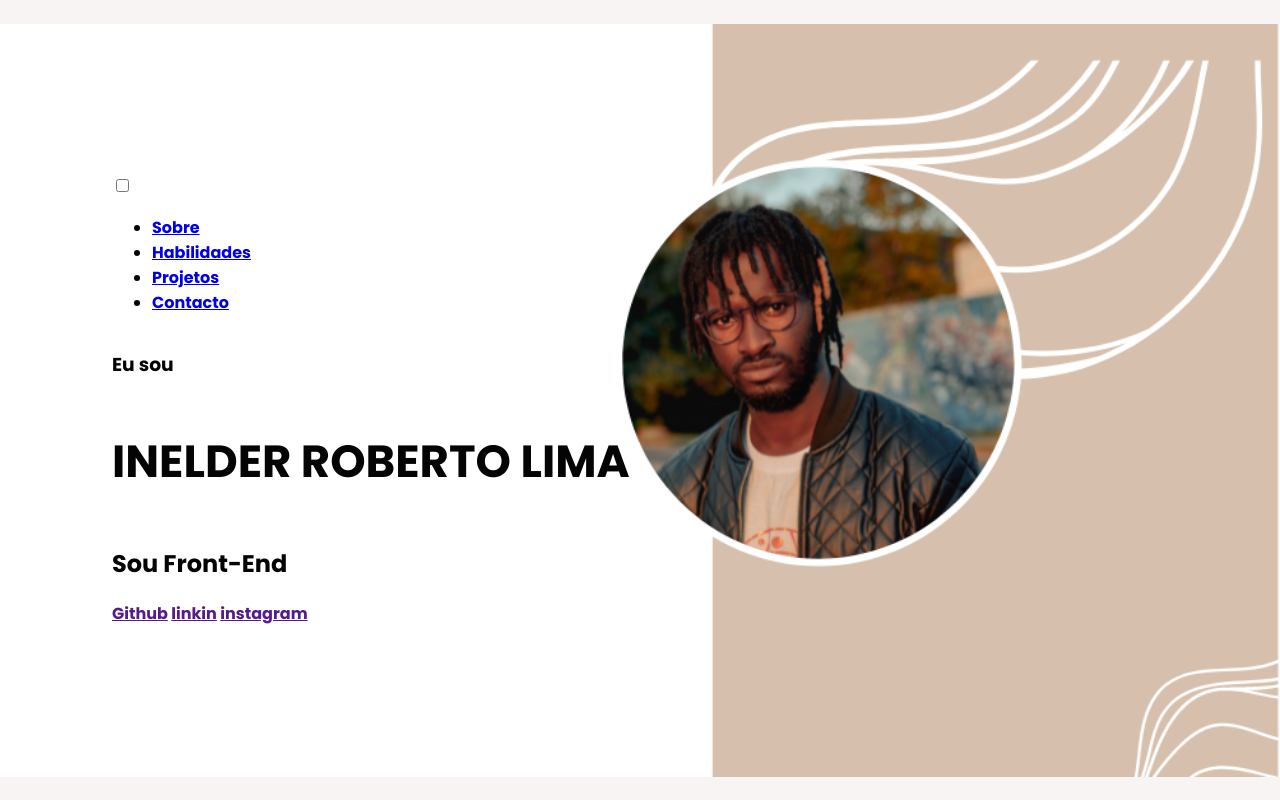
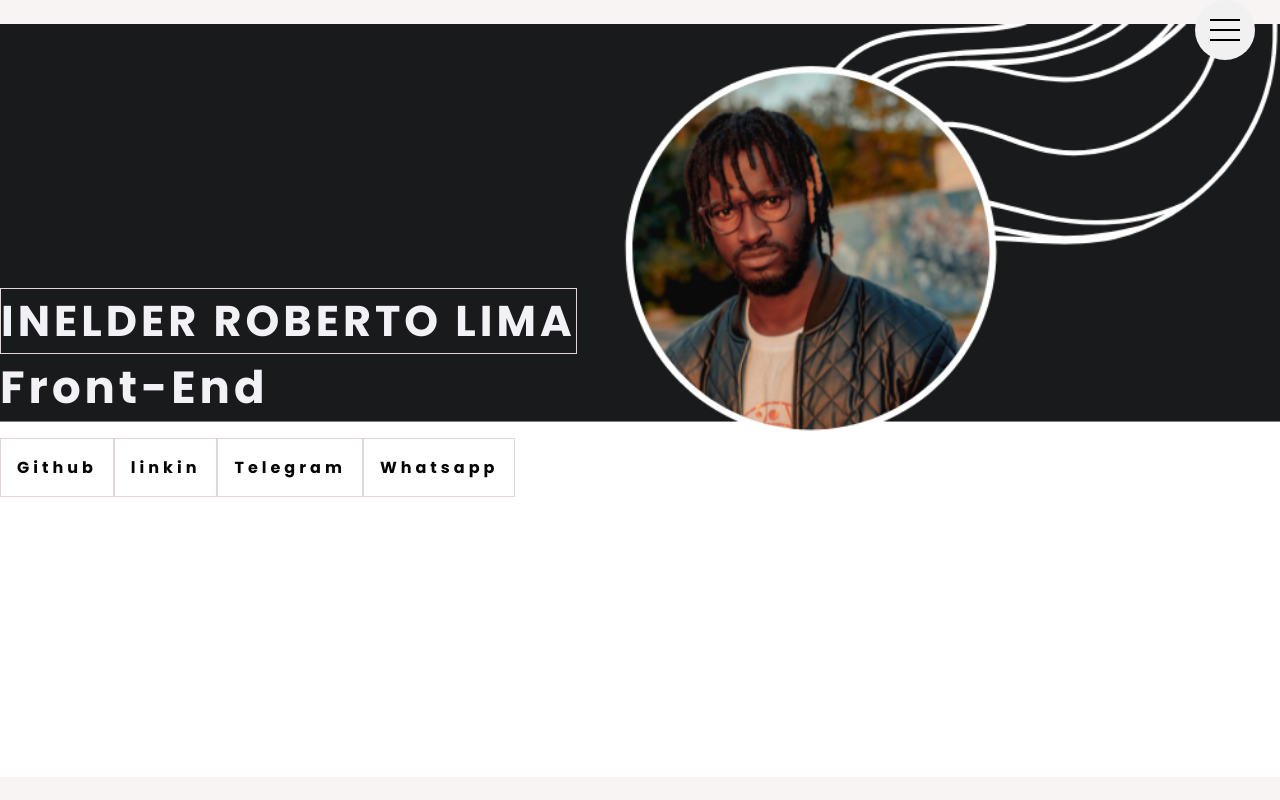
Before and after one commit to INELDER/PORTOFOLIO, a plain HTML site: page index.html in a window 1280 px wide. Drawn offline with Linux system fonts and the light colour scheme.

Commit message:
resolvido menu bolha e estilizacao do mesmo, e ainda adicionado links de redes socias, imagem de fundo

```diff
--- a/css/style.css
+++ b/css/style.css
@@ -1,25 +1,24 @@
 @import url('https://fonts.googleapis.com/css2?family=Poppins:wght@700&display=swap');
 
 body{
+  font-family: 'poppins'  , sans-serif;
+  color: #f1f1f6
+}
+
+*,
+*:before,
+*:after {
   margin: 0;
   padding: 0;
-  font-family: 'poppins'  , sans-serif;
-  color: #f3f3f6
+  box-sizing: border-box;
 }
 
+body {
 
-body{
-  margin: 0;
-  padding: 0;
-  font-family: 'poppins'  , sans-serif;
-  color: #040405
-}
-
-.header-container{
  height: 100vh;
  width: 100vw;
  background-color: rgb(248, 244, 244);
- background-image: url("../img/inel.png");
+ background-image: url("../img/ine.png");
  background-repeat: no-repeat;
  background-position: center;
  background-size: contain;
@@ -28,12 +27,145 @@ body{
  justify-content:center;
  align-items: flex-start;
  box-sizing: border-box;
- padding:0 112px;
- position:relative;
 
 }
 
 h1{
+  font-size: 43px;
+  text-transform: uppercase;
+  letter-spacing: 4px;
+  border: 1px solid #e0d5d7;
+  /*eliminei a borda*/
+
+}
+
+h2{
   font-size: 45px;
   text-transform: capitalize;
+  letter-spacing: 4px;
+
 }
+.social-midia{
+  margin-top: 1rem;
+  display: flex;
+
+}
+
+
+.social-midia a{
+  text-decoration: none;
+  color:#060606;
+  padding: 1rem;
+  border: 1px solid #e0d5d7;
+  letter-spacing: 4px;
+  display: flex;
+  align-items:center;
+  justify-content: center;
+  transition: 4s ease-in-out;
+
+}
+
+a:hover{
+  background-color: rgb(225, 189, 189);
+}
+
+.menu {
+  background: rgb(242, 241, 241);
+  border-radius: 50%;
+  width: 60px;
+  height: 60px;
+  position: fixed;
+  top: 0;
+  right: 25px;
+}
+
+.hamburguer {
+  position: relative;
+  display: block;
+  background: #000;
+  width: 30px;
+  height: 2px;
+  top: 29px;
+  left: 15px;
+  transition: 0.5s ease-in-out;
+}
+
+.hamburguer:before,
+.hamburguer:after {
+  background: #000;
+  content: '';
+  display: block;
+  width: 100%;
+  height: 100%;
+  position: absolute;
+  transition: 0.5s ease-in-out;
+}
+
+.hamburguer:before {
+  top: -10px;
+}
+
+.hamburguer:after {
+  bottom: -10px;
+}
+
+input {
+  display: none;
+}
+
+input:checked ~ label .hamburguer {
+  transform: rotate(45deg);
+}
+
+input:checked ~ label .hamburguer:before {
+  transform: rotate(90deg);
+  top: 0;
+}
+
+input:checked ~ label .hamburguer:after {
+  transform: rotate(90deg);
+  bottom: 0;
+}
+
+.menu {
+  cursor: pointer;
+  box-shadow: 0 0 0 0 #fff, 0 0 0 0 #fff;
+  transition: box-shadow 1.1s cubic-bezier(0.19, 1, 0.22, 1);
+}
+
+.menu:hover {
+  box-shadow: 0 0 0 8px #fff, 0 0 0 8px #fff;
+}
+
+/* animação do menu*/
+input:checked ~ label .menu {
+  box-shadow: 0 0 0 130vw #fff, 0 0 0 130vh #fff;
+}
+
+/* só aparecer o menu ao clicar*/
+input:checked ~ ul {
+  opacity: 1;
+}
+
+/* animação e estilo do menu*/
+ul {
+  position: absolute;
+  top: 50%;
+  left: 50%;
+  transform: translate(-50%, -50%);
+  list-style: none;
+  font-size: 30px;
+  opacity: 0;
+  transition: 0.25s 0.1s cubic-bezier(0, 1.07, 0, 1.02);
+  z-index: 2;
+
+
+}
+
+a {
+  color: #0b0c0c;
+  display: block;
+  margin-bottom: 1em;
+  text-decoration: none;
+
+}
--- a/index.html
+++ b/index.html
@@ -1,63 +1,42 @@
 <!DOCTYPE html>
-<html lang="pt-br">
+<html lang="en">
 <head>
     <meta charset="UTF-8">
     <meta http-equiv="X-UA-Compatible" content="IE=edge">
     <meta name="viewport" content="width=device-width, initial-scale=1.0">
-    <title>portofolio</title>
     <link href="css/style.css" rel="stylesheet" />
+    <title>Document</title>
 </head>
 <body>
-    <header class="header-container">
-        <div class="header">
-            <div class="checkbox-container">
-                <div class="checkbox-wrapper">
-                    <input type="checkbox"  id="toggle">
-                    <label class="checkbox" for="toggle">
-                        <div class="trace"></div>
-                        <div class="trace"></div>
-                        <div class="trace"></div>
-                    </label>
-                    <div class="menu"></div>
-                    <nav class="menu-items">
-                        <ul>
-                            <li>
-                                <a href="#">Sobre</a>
-                            </li>
-                            <li>
-                                <a href="#">Habilidades</a>
-                            </li>
-                            <li>
-                                <a href="#">Projetos</a>
-                            </li>
-                            <li>
-                                <a href="#">Contacto</a>
-                            </li>
-                        </ul>
-                    </nav>
 
-                    </nav>
+  <input id="menu-hamburguer" type="checkbox" />
 
-                </div>
+  <label for="menu-hamburguer">
+    <div class="menu">
+      <span class="hamburguer"></span>
+    </div>
+  </label>
 
-            </div>
+  <h1>INELDER ROBERTO LIMA</h1>
+  <h2>Front-End</h2>
+  <div class="social-midia">
 
-        </div>
-        <h3>Eu sou </h3>
-        <h1>INELDER ROBERTO LIMA</h1>
-        <H2>Sou Front-End</H2>
-        <div class="socia-media">
-            <a href="">Github</a>
-            <a href="">linkin</a>
-            <a href="">instagram</a>
-        </div>
+      <a href=" ">Github</a>
+      <a href=" ">linkin</a>
+      <a href="https://t.me/Inelder_Robert" target="blank" rel="noopener">Telegram</a>
+      <a href="https://web.whatsapp.com/send?phone=5541998254748" target="blank" rel="noopener">Whatsapp</a>
 
 
-    </header>
-    <main class="container">
-    </main>
-    <footer class="footer">
-    </footer>
+
+  </div>
+
+        <ul>
+          <li><a href="#">SOBRE MIM</a></li>
+          <li><a href="#">HABILIDADES</a></li>
+          <li><a href="#">PROJETOS</a></li>
+          <li><a href="#">FORMAULARIO DE CONTACTO</a></li>
+          <li><a href="#">APIs</a></li>
+        </ul>
 
 </body>
 </html>
```
Also changed, not shown: img/ine.png (added), img/inel.png (deleted), 2 other files.
